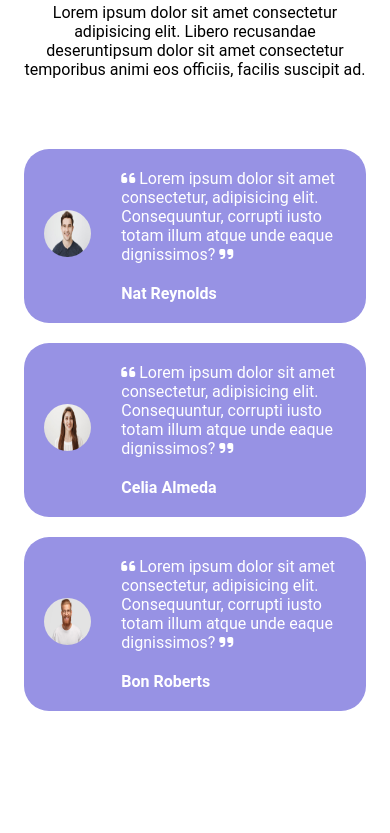
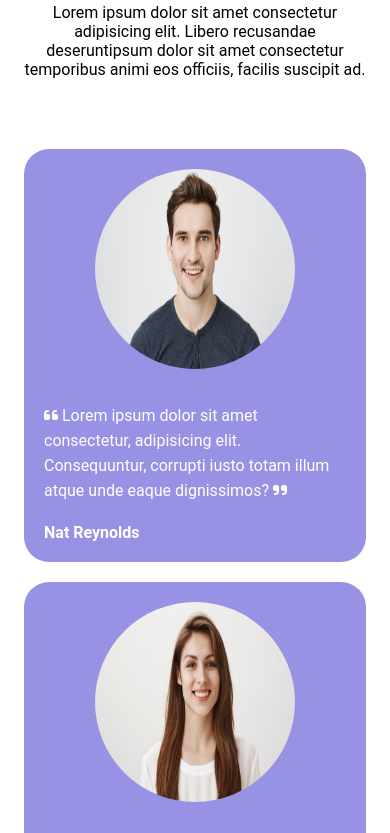
Before and after one commit to fabiomazzilli85/htmlcss-responsive-layout, a plain HTML site: page index.html in a window 390 px wide. Shown: the part 2199-3032 px from the top of the page. Before the commit the page ends 2980 px from the top, so only its background shows below. Drawn offline with Linux system fonts and the light colour scheme.

Commit message:
In responsive le Img mandano a capo il paragrafo. Aggiunta interlinea.

```diff
--- a/app.css
+++ b/app.css
@@ -270,6 +270,23 @@ body {
 	}
 }
 
+
 .subtitle {
     color: #4F6170;
 }
+
+@media  (min-width: 769px) {
+	.flex-testimonial {
+		flex-direction: row;
+	}
+}
+
+@media  (max-width: 768px) {
+	.flex-testimonial {
+		  flex-direction: column;
+		}
+
+	.text-testimonial {
+		line-height: 25px;
+	}
+}
```
